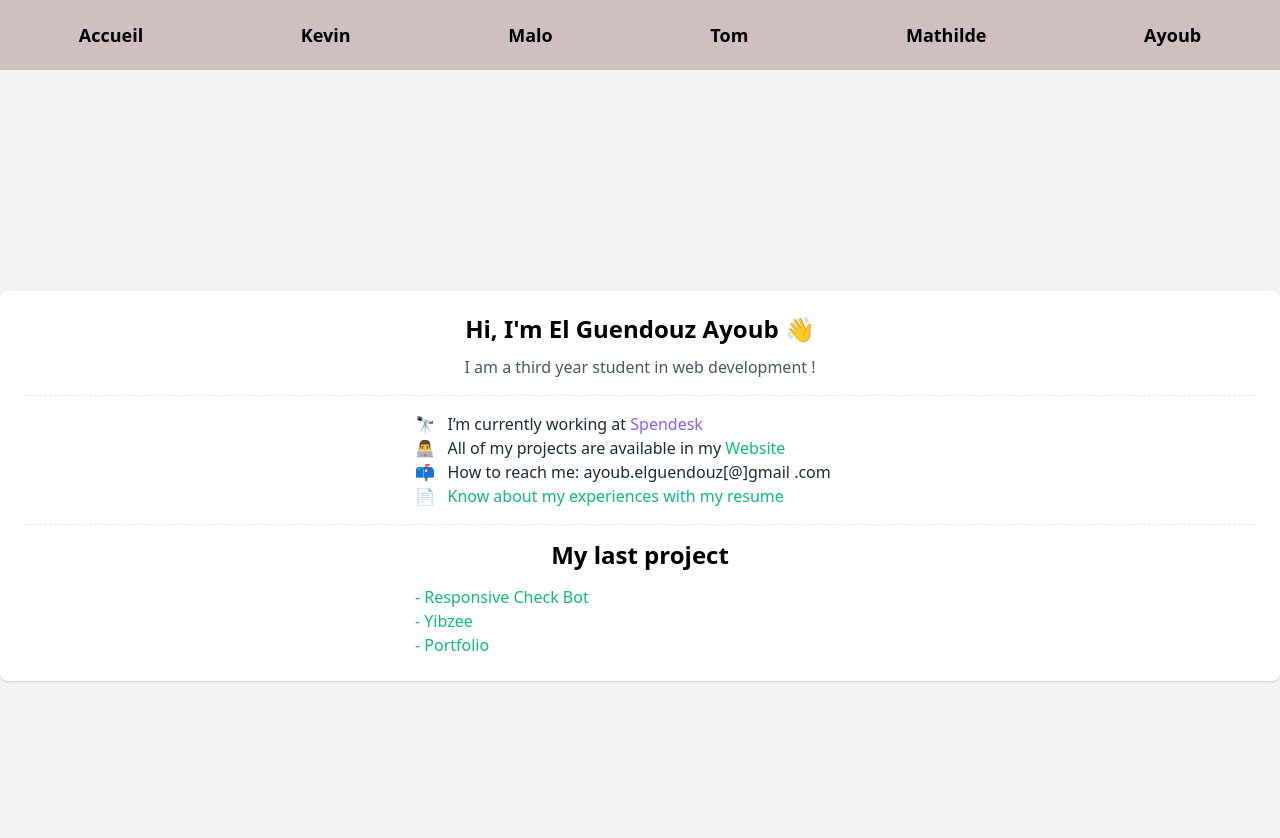
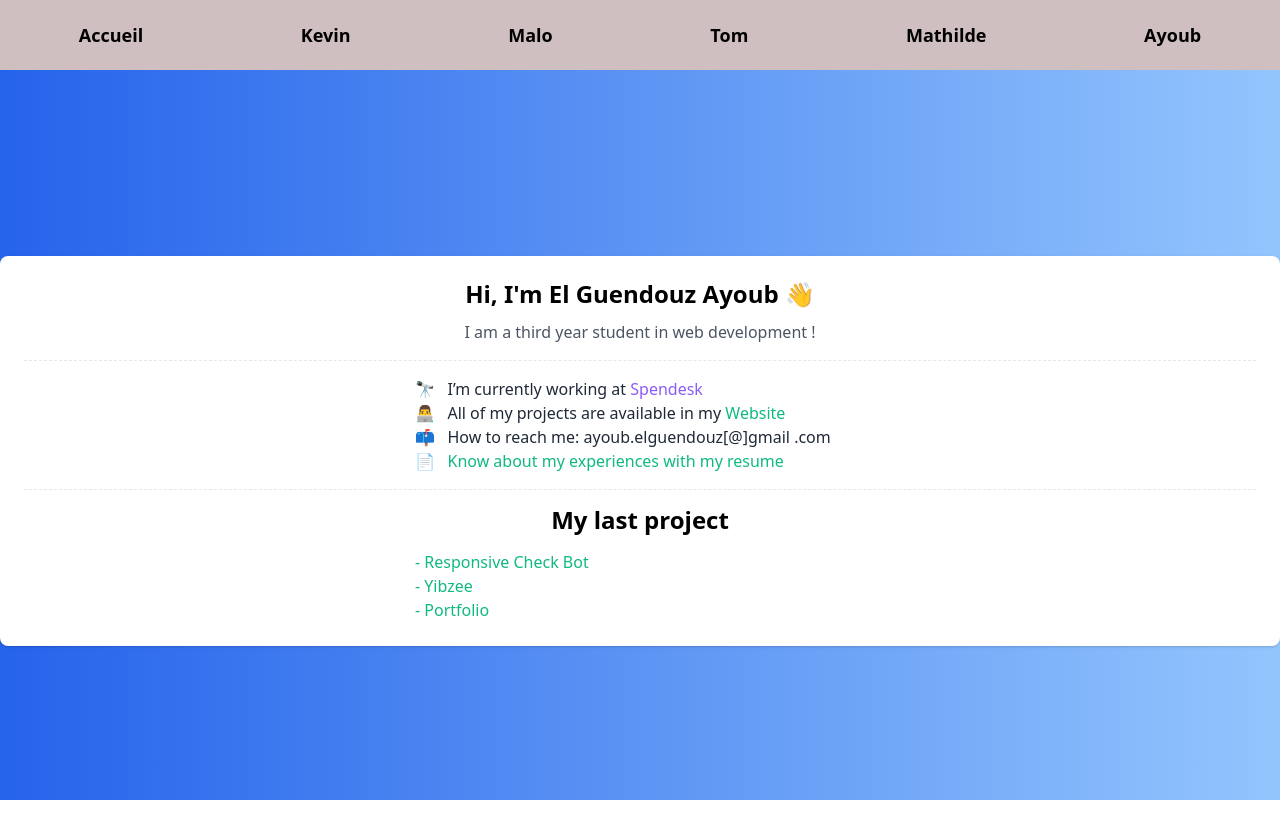
Before and after one commit to ayoub9360/IIM-Git-Groupe-5, a Nuxt app: page /ayoub in a window 1280 px wide. Shown: the top 838 px of the page. After the commit the page ends 800 px from the top, so only its background shows below. Built offline with nearby package versions, Linux system fonts and the light colour scheme.

Commit message:
retrait de link de tailwind

```diff
--- a/components/Tutorial.vue
+++ b/components/Tutorial.vue
@@ -1,7 +1,5 @@
-<!-- Please remove this file from your project -->
 <template>
-  <div class="relative flex items-top justify-center min-h-screen bg-gray-100 sm:items-center sm:pt-0">
-    <link href="https://cdn.jsdelivr.net/npm/tailwindcss@2.1.2/dist/tailwind.min.css" rel="stylesheet">
+  <div class="relative flex items-top justify-center bg-gray-100 sm:items-center sm:pt-0" style="height: calc(100vh - 70px)">
     <div class="max-w-4xl mx-auto sm:px-6 lg:px-8">
       <div class="mt-8 bg-white overflow-hidden shadow sm:rounded-lg p-6">
         <h2 class="text-2xl leading-7 font-semibold">
--- a/pages/ayoub.vue
+++ b/pages/ayoub.vue
@@ -1,7 +1,6 @@
 <!-- Please remove this file from your project -->
 <template>
-  <div class="relative flex items-top justify-center min-h-screen bg-gray-100 sm:items-center sm:pt-0">
-    <link href="https://cdn.jsdelivr.net/npm/tailwindcss@2.1.2/dist/tailwind.min.css" rel="stylesheet">
+  <div class="relative flex items-top justify-center bg-gradient-to-r from-blue-600 to-blue-300 sm:items-center sm:pt-0" style="height: calc(100vh - 70px)">
     <div style="width: 100%" class='container'>
       <div class="mt-8 bg-white overflow-hidden shadow sm:rounded-lg p-6">
         <h2 class="text-2xl leading-7 font-semibold">
```
